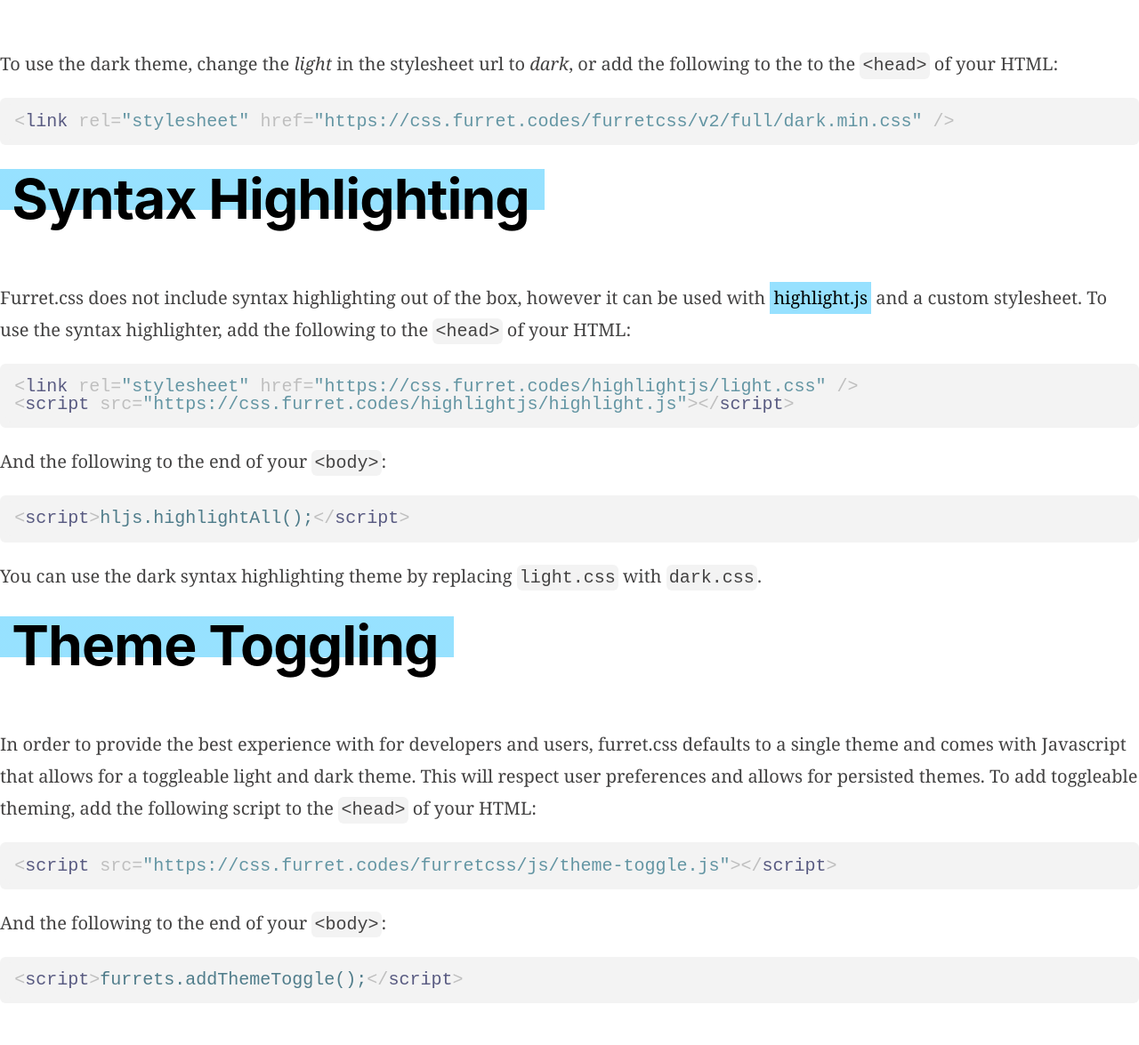
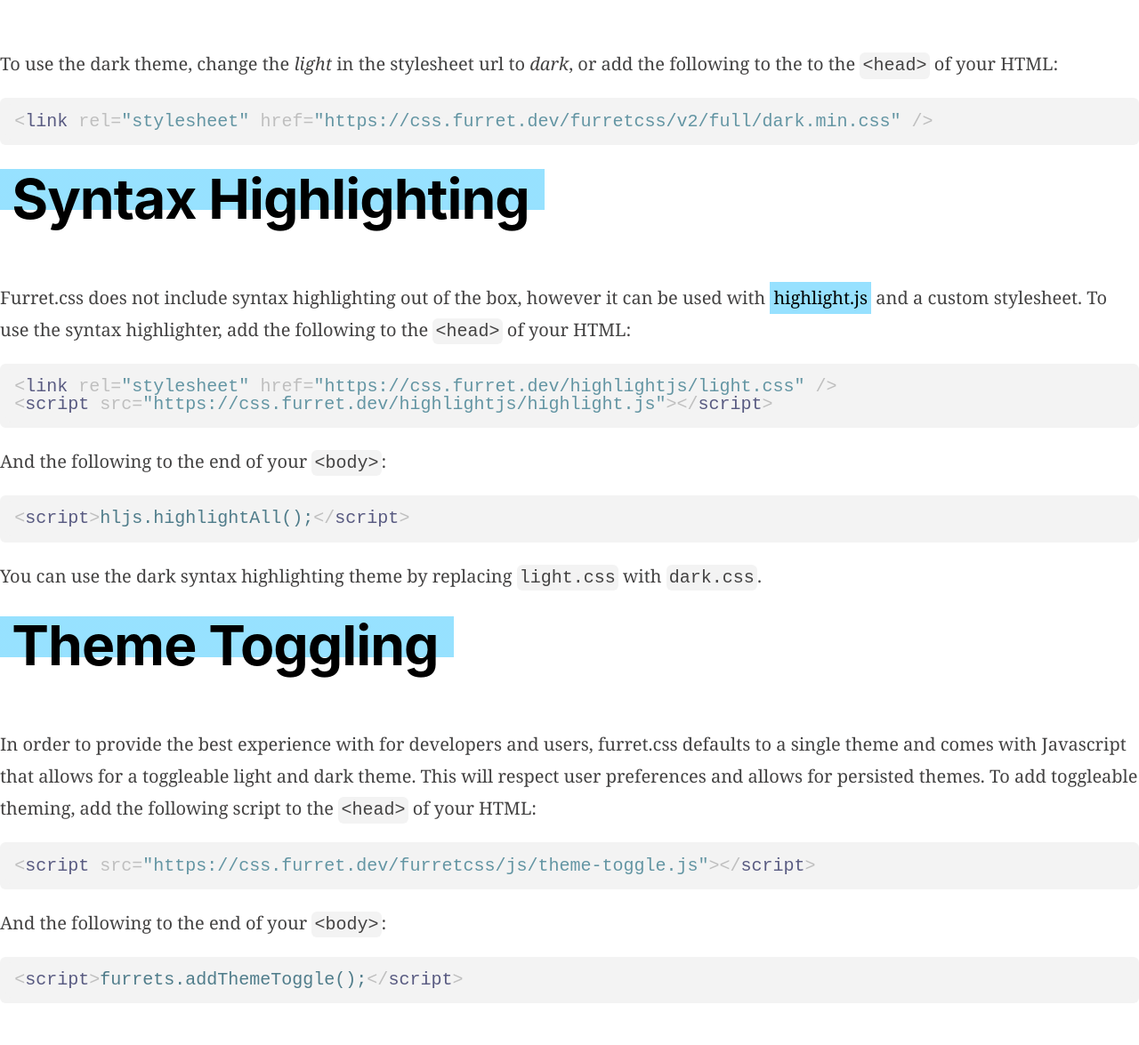
Before and after one commit to rayhanadev/furretcss, a website: page src/preview/theming.html in a window 1280 px wide. Shown: the part 541-1716 px from the top of the page at 89% size. Drawn offline with nearby package versions, Linux system fonts and the light colour scheme; files that its build step writes are made by us from their sources; a web font is replaced by a local one.

Commit message:
fix: update urls to furret.dev

```diff
--- a/src/preview/theming.html
+++ b/src/preview/theming.html
@@ -84,7 +84,7 @@
 		</p>
 		<pre
 			tabindex="0"
-		><code id="furretcss-url" class="language-html">&lt;link rel="stylesheet" href="https://css.furret.codes/furretcss/v2/full/dark.min.css" /&gt;</code></pre>
+		><code id="furretcss-url" class="language-html">&lt;link rel="stylesheet" href="https://css.furret.dev/furretcss/v2/full/dark.min.css" /&gt;</code></pre>
 
 		<h2 id="syntaxhighlighting">Syntax Highlighting</h2>
 		<p>
@@ -96,8 +96,8 @@
 		</p>
 		<pre
 			tabindex="0"
-		><code class="language-html">&lt;link rel="stylesheet" href="https://css.furret.codes/highlightjs/light.css" /&gt;
-&lt;script src="https://css.furret.codes/highlightjs/highlight.js"&gt;&lt;/script&gt;</code></pre>
+		><code class="language-html">&lt;link rel="stylesheet" href="https://css.furret.dev/highlightjs/light.css" /&gt;
+&lt;script src="https://css.furret.dev/highlightjs/highlight.js"&gt;&lt;/script&gt;</code></pre>
 		<p>And the following to the end of your <code>&lt;body&gt;</code>:</p>
 		<pre
 			tabindex="0"
@@ -117,7 +117,7 @@
 		</p>
 		<pre
 			tabindex="0"
-		><code class="language-html">&lt;script src="https://css.furret.codes/furretcss/js/theme-toggle.js"&gt;&lt;/script&gt;</code></pre>
+		><code class="language-html">&lt;script src="https://css.furret.dev/furretcss/js/theme-toggle.js"&gt;&lt;/script&gt;</code></pre>
 		<p>And the following to the end of your <code>&lt;body&gt;</code>:</p>
 		<pre
 			tabindex="0"
@@ -125,7 +125,7 @@
 
 		<footer>
 			Made with ❤ by
-			<a href="https://www.furret.codes/">@RayhanADev</a>
+			<a href="https://www.furret.dev/">@RayhanADev</a>
 		</footer>
 		<script>
 			hljs.highlightAll();
```
Also changed, not shown: src/preview/files.html (+1 -1 lines), src/preview/index.html (+3 -3 lines).
